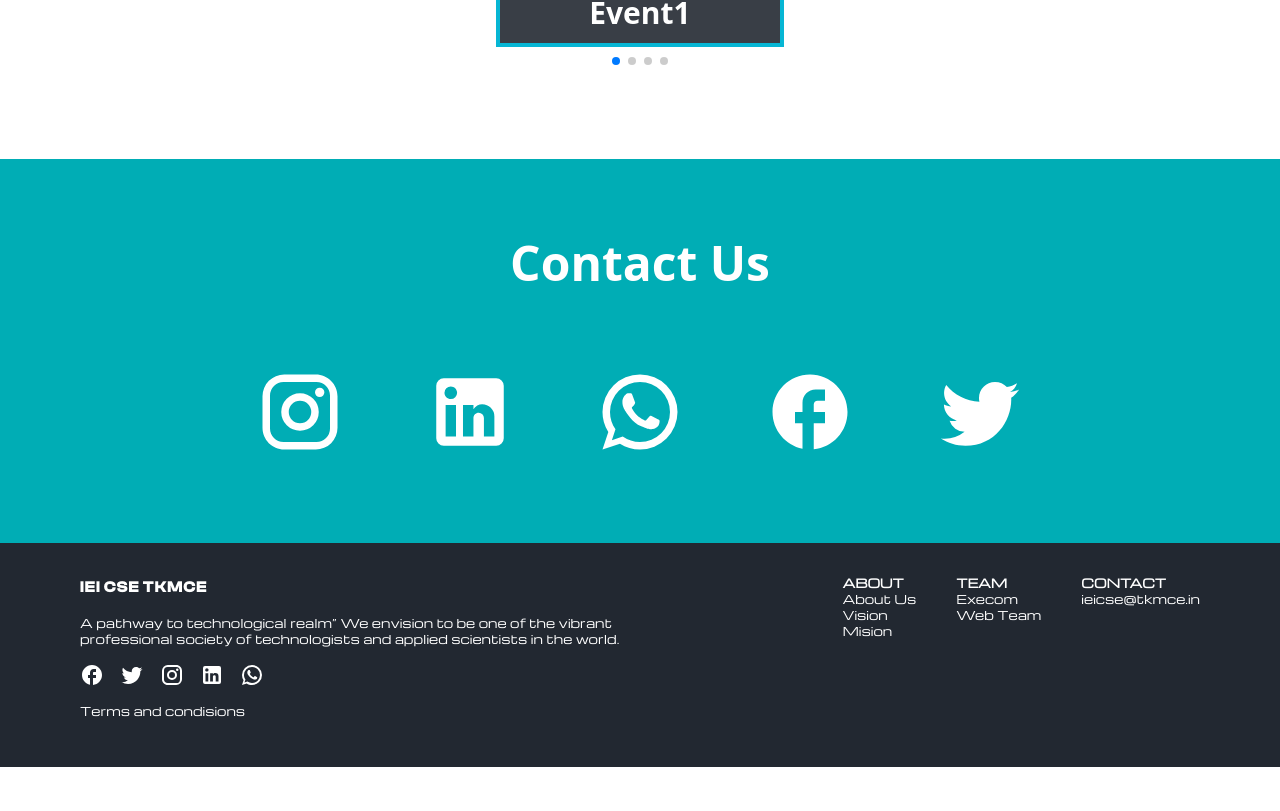
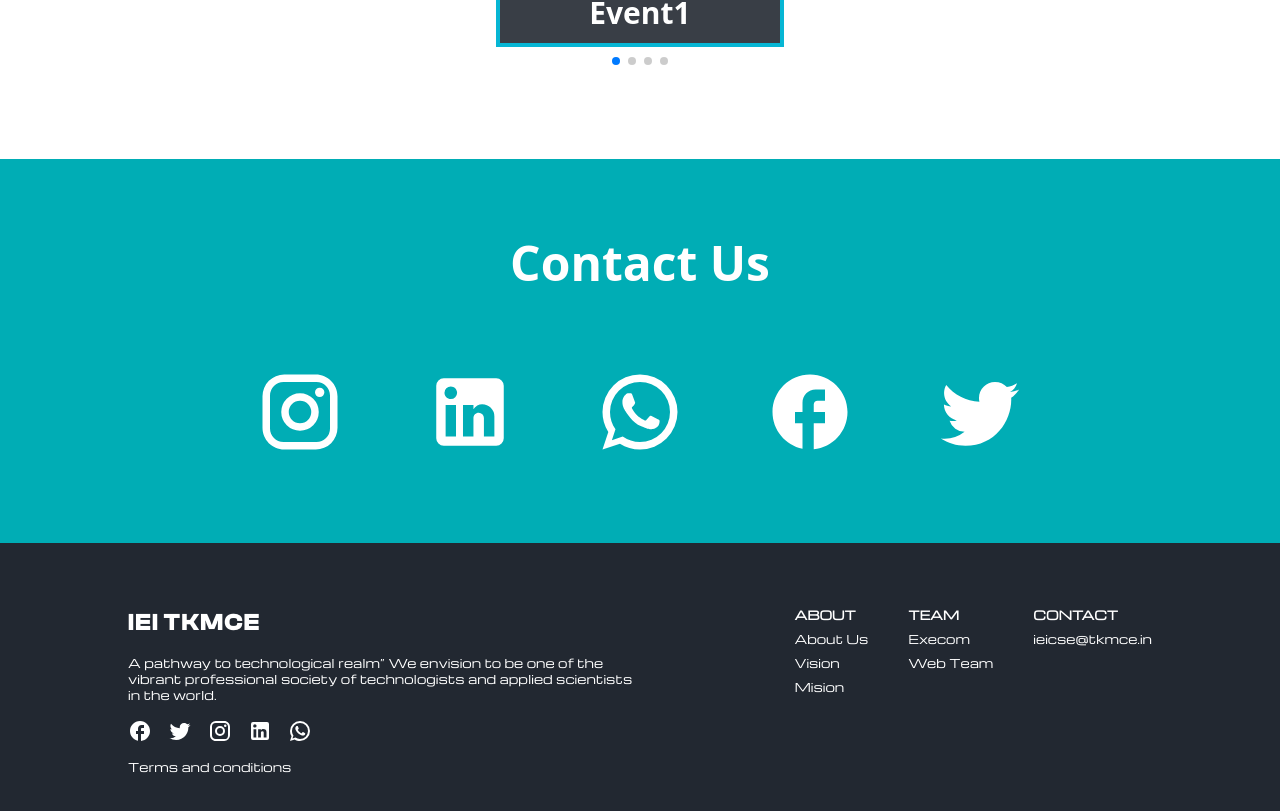
Before and after one commit to agastus047/iei-cse-tkmce, a Next.js app: page / in a window 1280 px wide. Shown: the part 3520-4331 px from the top of the page. Before the commit the page ends 4287 px from the top, so only its background shows below. Built offline with nearby package versions, Linux system fonts and the light colour scheme.

Commit message:
update footer

```diff
--- a/src/components/Footer.jsx
+++ b/src/components/Footer.jsx
@@ -1,76 +1,151 @@
 import FacebookRoundedIcon from '@mui/icons-material/FacebookRounded';
+
 import TwitterIcon from '@mui/icons-material/Twitter';
+
 import InstagramIcon from '@mui/icons-material/Instagram';
+
 import LinkedInIcon from '@mui/icons-material/LinkedIn';
+
 import WhatsAppIcon from '@mui/icons-material/WhatsApp';
+
 import Link from 'next/link';
+
 import { useState } from 'react';
+
 export default function Footer() {
-  const [about,setAbout]=useState(false)
-  const [team , setTeam ]=useState(false)
-  const [contact , setContact]=useState(false)
+
+  const [about, setAbout] = useState(false)
+
+  const [team, setTeam] = useState(false)
+
+  const [contact, setContact] = useState(false)
+
   return (
-    <div className="bg-[#222831] pt-4 md:pt-8 pb-4 md:pb-8  md:flex px-5 md:pr-8 md:pl-8 lg:pr-20 lg:pl-20 lg:gap-10 md:gap-16 font-michroma" >
-      <div className="flex-col gap-10 md:gap-5 md:w-1/2">
-        <div className="text-l text-white font-bold font-clash tracking-wider mb-4">
-          IEI CSE TKMCE
+
+    <div className="bg-[#222831] pt-8 md:pt-16 pb-8 md:pb-8 md:flex px-5 md:pr-12 md:pl-12 lg:pr-20 lg:pl-20 lg:gap-2 xl:pr-32 xl:pl-32 font-michroma " >
+
+      <div className="flex-col gap-16 md:gap-5 md:w-1/2">
+
+        <div className="text-2xl text-white font-bold font-clash tracking-wider mb-4">
+
+          IEI TKMCE
+
+
 
         </div>
+
         <div className="text-xs text-white mb-4">
+
           A pathway to technological realm” We envision to be one of the vibrant professional society of technologists and applied scientists in the world.
+
         </div>
+
         <div className='flex gap-2 md:gap-4 mb-4'>
+
           <FacebookRoundedIcon sx={{ color: 'white' }} className='w-8 h-8 ' />
+
           <TwitterIcon sx={{ color: 'white' }} className='w-8 h-8 ' />
+
           <InstagramIcon sx={{ color: 'white' }} className='w-8 h-8 ' />
+
           <LinkedInIcon sx={{ color: 'white' }} className='w-8 h-8 ' />
+
           <WhatsAppIcon sx={{ color: 'white' }} className='w-8 h-8 ' />
+
         </div>
+
         <div className='text-white text-xs mb-4'>
-        Terms and condisions
+
+          Terms and conditions
+
         </div>
+
       </div>
-      <div className="flex  md:w-1/2 md:gap-4 lg:gap-10 md:justify-end justify-between">
-        <div className='flex flex-col md:mt-0 mt-2 '>
-          <div className='text-white font-semibold text-xs md:cursor-none cursor-pointer' onClick={()=>{
+
+      <div className="flex md:w-1/2 md:gap-6 lg:gap-10 md:justify-end justify-between">
+
+        <div className='flex flex-col gap-2 md:mt-0 mt-2 '>
+
+          <div className='text-white font-semibold text-xs md:cursor-none cursor-pointer' onClick={() => {
+
             setAbout(!about)
+
           }}>
-             ABOUT
+
+            ABOUT
+
           </div>
-          <div className={about?'text-white text-xs  md:block':'text-white text-xs hidden md:block'}>
+
+          <div className={about ? 'text-white text-xs md:block' : 'text-white text-xs hidden md:block'}>
+
             <Link href="/About">About Us</Link>
+
           </div>
-          <div className={about?'text-white text-xs  md:block':'text-white text-xs hidden md:block'}>
+
+          <div className={about ? 'text-white text-xs md:block' : 'text-white text-xs hidden md:block'}>
+
             Vision
+
           </div>
-          <div className={about?'text-white text-xs  md:block':'text-white text-xs hidden md:block'}>
+
+          <div className={about ? 'text-white text-xs md:block' : 'text-white text-xs hidden md:block'}>
+
             Mision
+
           </div>
+
         </div>
-        <div className='flex flex-col md:mt-0 mt-2'>
-          <div className='text-white font-semibold text-xs md:cursor-none cursor-pointer' onClick={()=>{
+
+        <div className='flex flex-col gap-2 md:mt-0 mt-2'>
+
+          <div className='text-white font-semibold text-xs md:cursor-none cursor-pointer' onClick={() => {
+
             setTeam(!team)
+
           }}>
+
             TEAM
+
           </div>
-          <div className={team?'text-white text-xs  md:block':'text-white text-xs hidden md:block'}>
+
+          <div className={team ? 'text-white text-xs md:block' : 'text-white text-xs hidden md:block'}>
+
             Execom
+
           </div>
-          <div className={team?'text-white text-xs  md:block':'text-white text-xs hidden md:block'}>
+
+          <div className={team ? 'text-white text-xs md:block' : 'text-white text-xs hidden md:block'}>
+
             Web Team
+
           </div>
+
         </div>
-        <div className='flex flex-col md:mt-0 mt-2'>
-          <div className='text-white font-semibold text-xs md:cursor-none cursor-pointer' onClick={()=>{
+
+        <div className='flex flex-col gap-2 md:mt-0 mt-2'>
+
+          <div className='text-white font-semibold text-xs md:cursor-none cursor-pointer' onClick={() => {
+
             setContact(!contact)
+
           }}>
+
             CONTACT
+
           </div>
-          <div className={contact?'text-white text-xs  md:block':'text-white text-xs hidden md:block'}>
+
+          <div className={contact ? 'text-white text-xs md:block' : 'text-white text-xs hidden md:block'}>
+
             ieicse@tkmce.in
+
           </div>
+
         </div>
+
       </div>
+
     </div>
+
   );
+
 }
```
